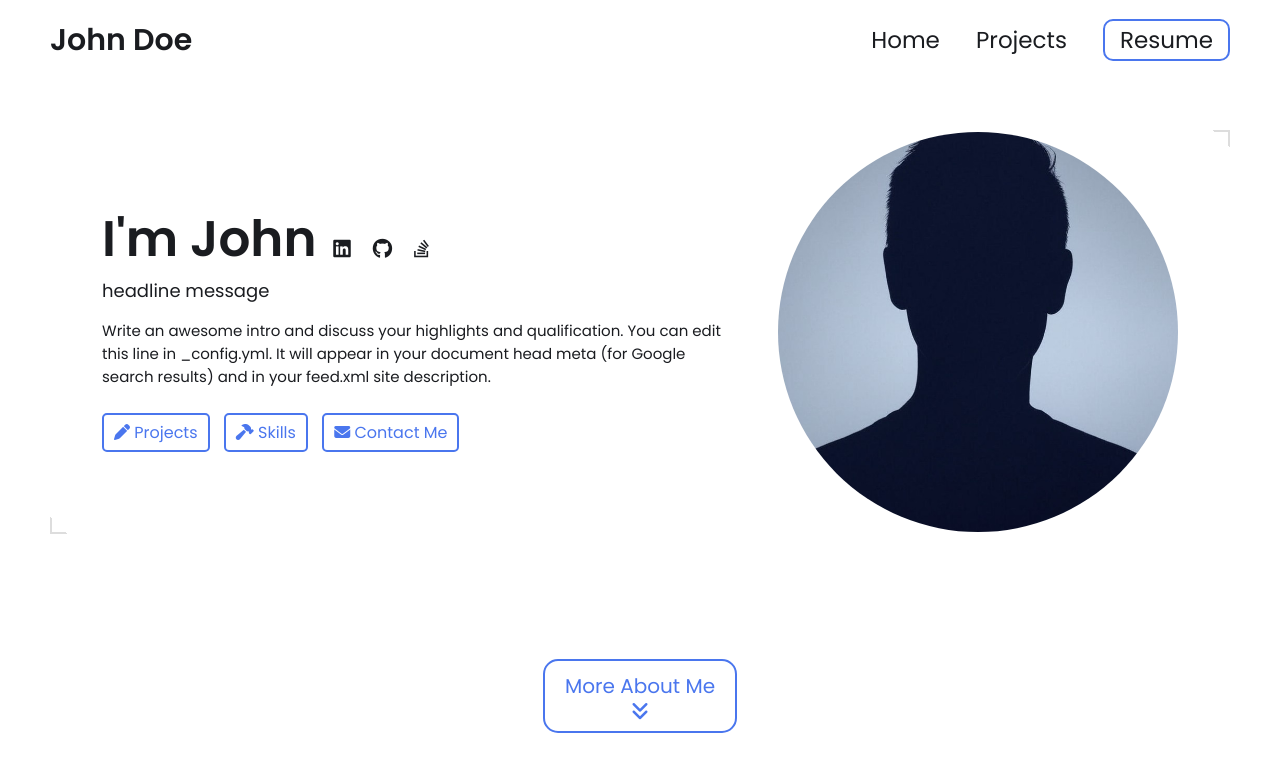
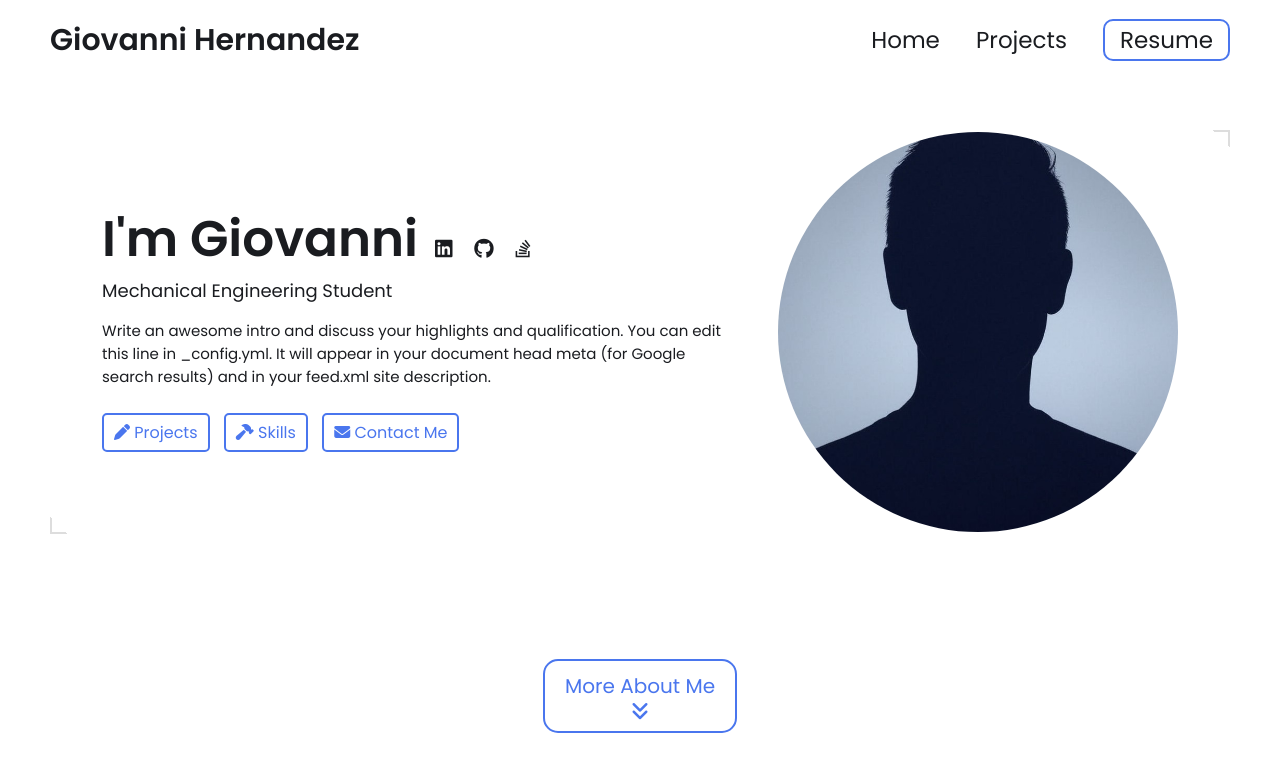
Before and after one commit to giovannih14/giovannih14.github.io, a Jekyll site: the page built from index.html, in a window 1280 px wide and 900 px high. Shown: the top 772 px of the window. Built offline with Jekyll 4.4.1, drawn with Linux system fonts in a browser that asks for light colours.

Commit message:
Update portfolio owner details in config file

```diff
--- a/_config.yml
+++ b/_config.yml
@@ -7,13 +7,13 @@
 
 # Main Page Setup
 
-title: John Doe's Portfolio # This is what shows up in the tab of the browser
+title: Giovanni Hernandez Portfolio # This is what shows up in the tab of the browser
 
 
 
 # Hero Section
-name: John Doe
-headline: headline message
+name: Giovanni Hernandez
+headline: Mechanical Engineering Student
 description: >- # dont remove this line. this will ignore all new lines until the next section
   Write an awesome intro and discuss your highlights and qualification. You can edit this
   line in _config.yml. It will appear in your document head meta (for
```
